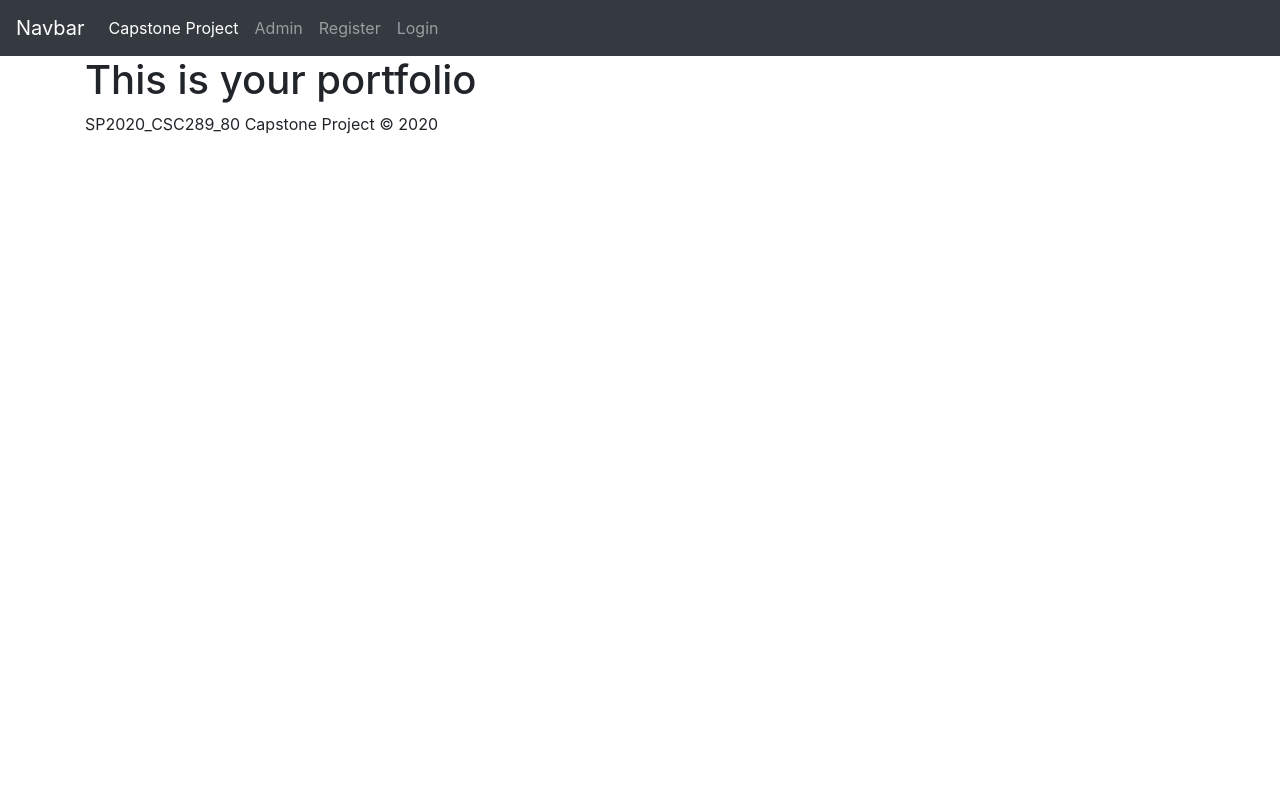
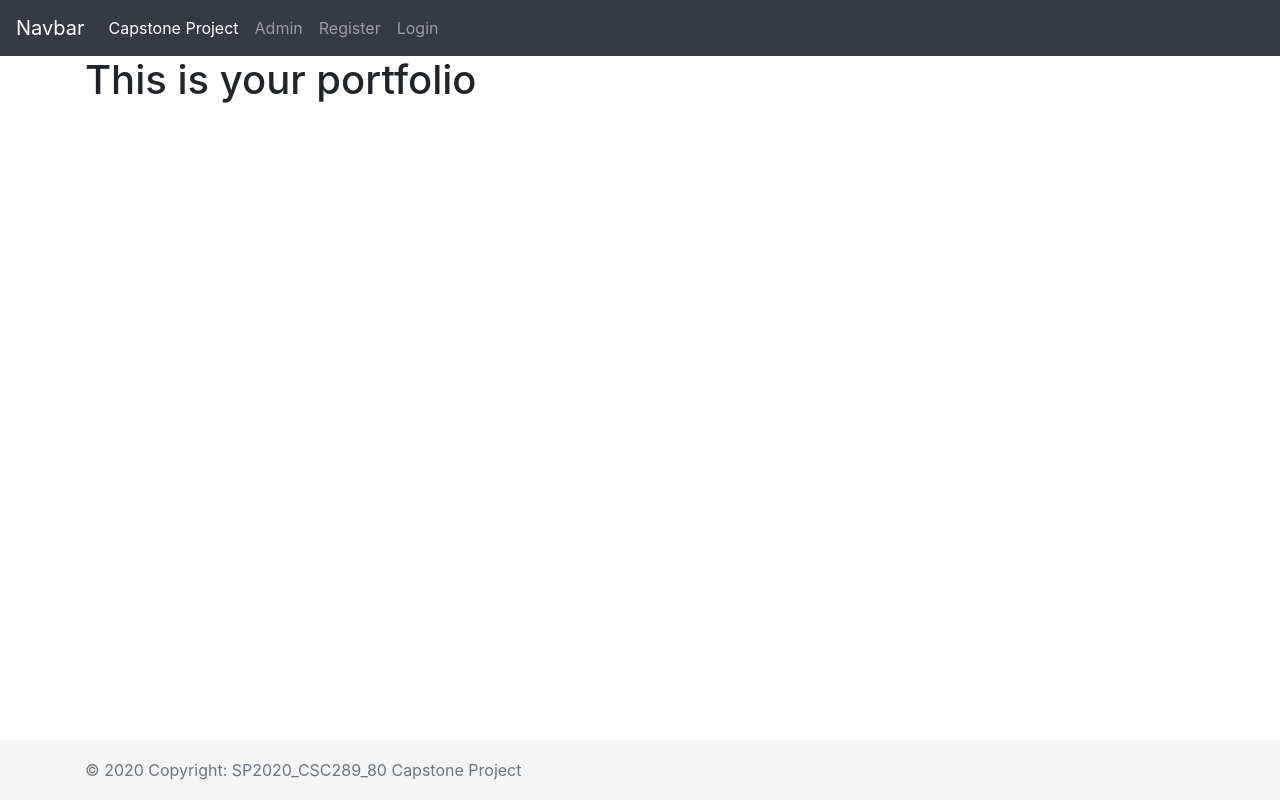
Before and after one commit to the-final-countdown/capstone-project, a Flask app: page / in a window 1280 px wide. Run offline with Flask 2, Linux system fonts and the light colour scheme; some libraries are stand-ins or nearby versions.

Commit message:
Updated footer

```diff
--- a/static/style.css
+++ b/static/style.css
@@ -1,3 +1,21 @@
 table {
     border: 1px solid black;
 }
+
+/* Sticky footer styles
+-------------------------------------------------- */
+html {
+    position: relative;
+    min-height: 100%;
+  }
+  body {
+    margin-bottom: 60px; /* Margin bottom by footer height */
+  }
+  .footer {
+    position: absolute;
+    bottom: 0;
+    width: 100%;
+    height: 60px; /* Set the fixed height of the footer here */
+    line-height: 60px; /* Vertically center the text there */
+    background-color: #f5f5f5;
+  }
--- a/templates/components/footer.html
+++ b/templates/components/footer.html
@@ -1,3 +1,5 @@
-<footer>
-    <p>SP2020_CSC289_80 Capstone Project &copy; 2020</p>
+<footer class="footer">
+    <div class="container">
+        <span class="text-muted">© 2020 Copyright: SP2020_CSC289_80 Capstone Project</span>
+    </div>
 </footer>
--- a/templates/layout.html
+++ b/templates/layout.html
@@ -20,10 +20,9 @@
             <div class="flash">{{ message }}</div>
         {% endfor %}
 
-        {% include 'components/footer.html' %}
-
         {% block scripts %}{% endblock %}
     </div>
+    {% include 'components/footer.html' %}
 <!-- Optional JavaScript -->
 <!-- jQuery first, then Popper.js, then Bootstrap JS -->
 <script src="https://code.jquery.com/jquery-3.4.1.slim.min.js" integrity="sha384-J6qa4849blE2+poT4WnyKhv5vZF5SrPo0iEjwBvKU7imGFAV0wwj1yYfoRSJoZ+n" crossorigin="anonymous"></script>
```
